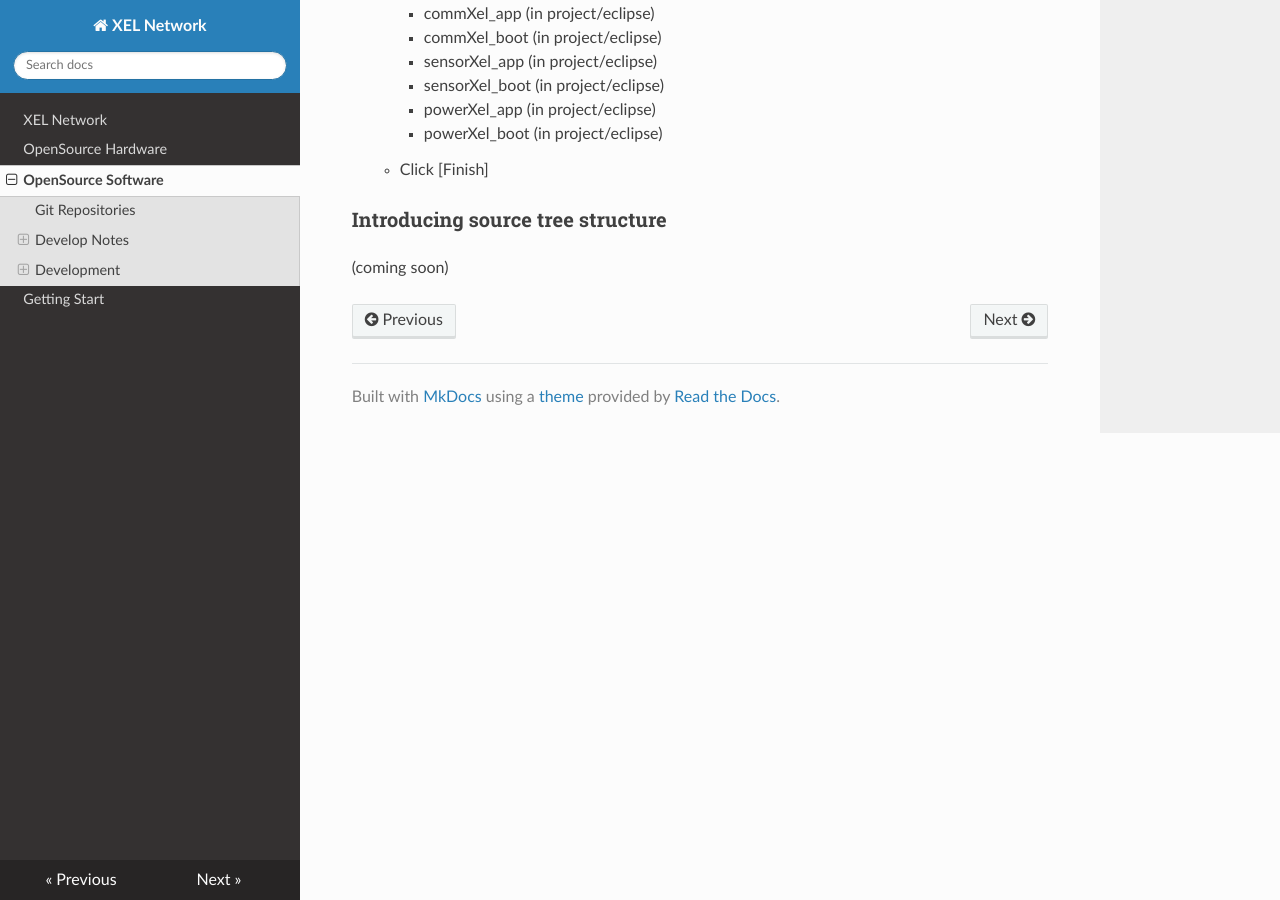
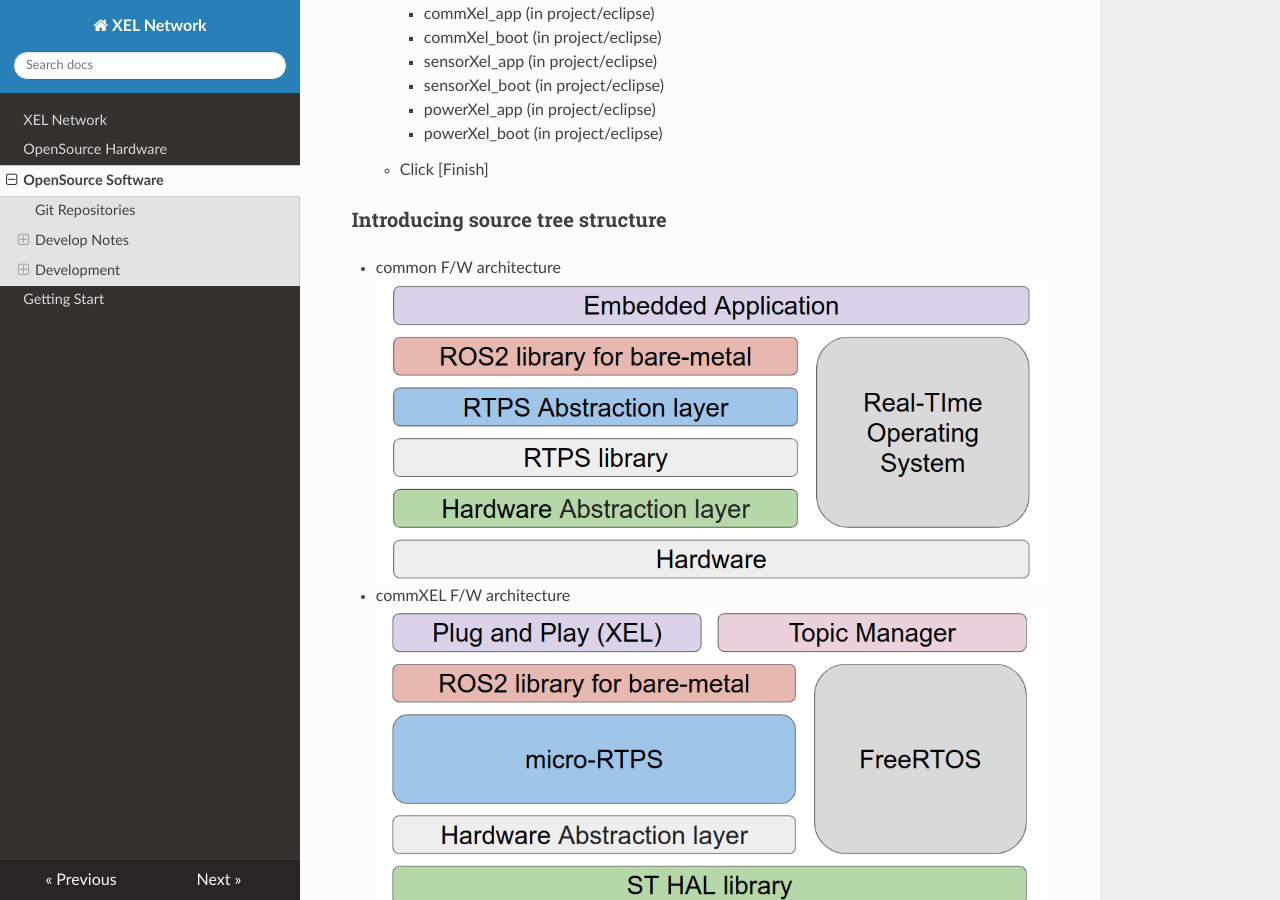
Before and after one commit to ROBOTIS-GIT/XelNetwork_Documents, an MkDocs documentation site: the page built from docs/software.md, in a window 1280 px wide and 900 px high, scrolled down 3092 px. Built offline with MkDocs 1.6.1, drawn with Linux system fonts in a browser that asks for light colours; nearby versions of some CDN libraries; old or Windows-style settings are respelled for this version of MkDocs.

Commit message:
Add f/w architecture image.

```diff
--- a/docs/software.md
+++ b/docs/software.md
@@ -129,4 +129,8 @@ $ sudo udevadm trigger
 	- Click [Finish]
 
 ### Introducing source tree structure
-(coming soon)
+ - common F/W architecture
+![](_static/common_architecture.png)
+
+ - commXEL F/W architecture
+![](_static/commxel_architecture.png)
```
Also changed, not shown: docs/_static/common_architecture.png (added), docs/_static/commxel_architecture.png (added).
